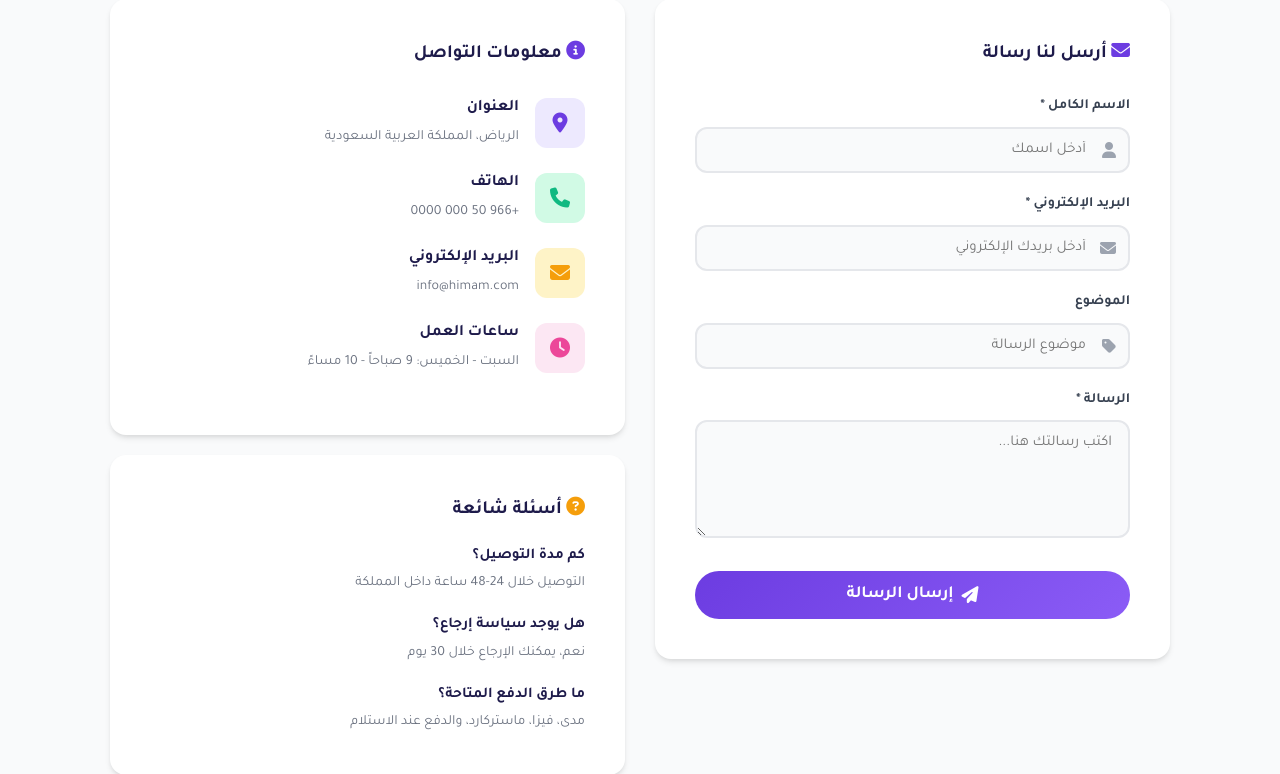
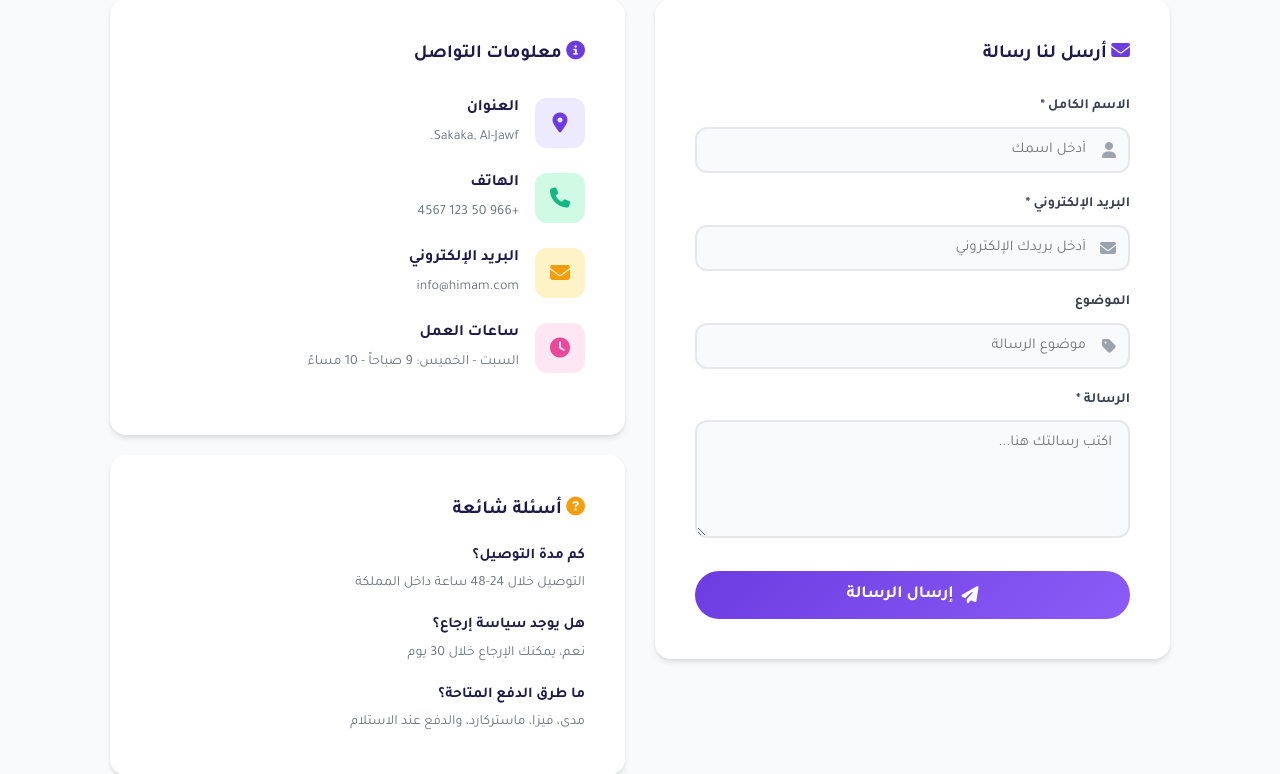
Before and after one commit to mothana70799-crypto/Software-Maintenance-Project, a PHP site: page /contact.php in a window 1280 px wide. Shown: the part 299-1073 px from the top of the page. Run offline with PHP 8.4, Linux system fonts and the light colour scheme.

Commit message:
KAN-14
Update contact details in contact.php: replace the Arabic Riyadh address with "Sakaka, Al-Jawf." and update the phone number to "+966 50 123 4567". This corrects the displayed contact information for the site.

```diff
--- a/contact.php
+++ b/contact.php
@@ -110,7 +110,7 @@ if ($_SERVER['REQUEST_METHOD'] === 'POST') {
                         </div>
                         <div>
                             <h4 style="color: var(--dark); margin-bottom: 4px;">العنوان</h4>
-                            <p style="color: var(--gray-500); font-size: 14px;">الرياض، المملكة العربية السعودية</p>
+                            <p style="color: var(--gray-500); font-size: 14px;">Sakaka, Al-Jawf.</p>
                         </div>
                     </div>
                     <div style="display: flex; align-items: center; gap: 16px; margin-bottom: 20px;">
@@ -119,7 +119,7 @@ if ($_SERVER['REQUEST_METHOD'] === 'POST') {
                         </div>
                         <div>
                             <h4 style="color: var(--dark); margin-bottom: 4px;">الهاتف</h4>
-                            <p style="color: var(--gray-500); font-size: 14px;">+966 50 000 0000</p>
+                            <p style="color: var(--gray-500); font-size: 14px;">+966 50 123 4567</p>
                         </div>
                     </div>
                     <div style="display: flex; align-items: center; gap: 16px; margin-bottom: 20px;">
```
